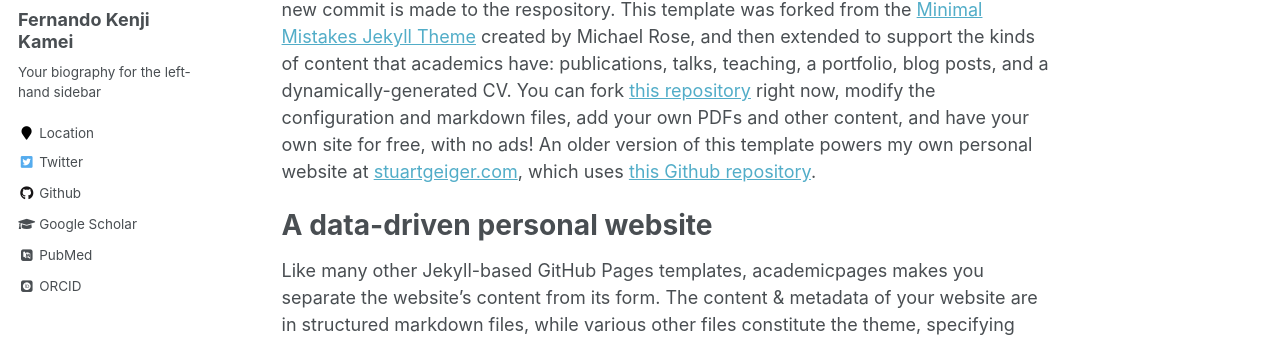
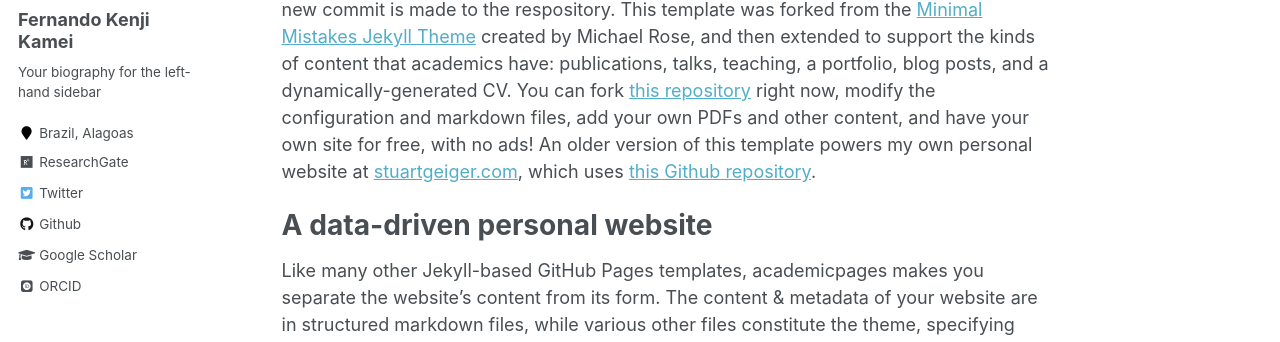
Before and after one commit to fkenjikamei/fkenjikamei.github.io, a Jekyll site: the page built from _pages/about.md, in a window 1280 px wide. Shown: the part 273-615 px from the top of the page. Built offline with Jekyll 4.4.1, drawn with Linux system fonts in a browser that asks for light colours; some web fonts are replaced.

Commit message:
add personal information
+ orcid
+ twitter
+ researchgate

```diff
--- a/_config.yml
+++ b/_config.yml
@@ -83,12 +83,12 @@ author:
   name             : "Fernando Kenji Kamei"
   avatar           : "profile.png"
   bio              : "Your biography for the left-hand sidebar"
-  location         : "Location"
+  location         : "Brazil, Alagoas"
   employer         :
-  pubmed           : "https://www.ncbi.nlm.nih.gov/pubmed/?term=john+snow"
+  #pubmed           : "https://www.ncbi.nlm.nih.gov/pubmed/?term=john+snow"
   googlescholar    : "http://yourfullgooglescholarurl.com"
   email            :
-  researchgate     :  # example: "https://www.researchgate.net/profile/yourprofile"
+  researchgate     :  "https://www.researchgate.net/profile/Fernando_Kenji_Kamei"
   uri              :
   bitbucket        :
   codepen          :
@@ -96,20 +96,20 @@ author:
   flickr           :
   facebook         :
   foursquare       :
-  github           : "academicpages"
+  github           : "fkenjikamei"
   google_plus      :
   keybase          :
   instagram        :
   impactstory      : #"https://profiles.impactstory.org/u/xxxx-xxxx-xxxx-xxxx"
   lastfm           :
   linkedin         :
-  orcid            : "http://orcid.org/yourorcidurl"
+  orcid            : "https://orcid.org/0000-0002-5572-2049"
   pinterest        :
   soundcloud       :
   stackoverflow    : # http://stackoverflow.com/users/123456/username
   steam            :
   tumblr           :
-  twitter          : "replacethistwitterhandle"
+  twitter          : "twitter.com/fkenjikamei"
   vine             :
   weibo            :
   xing             :
```
